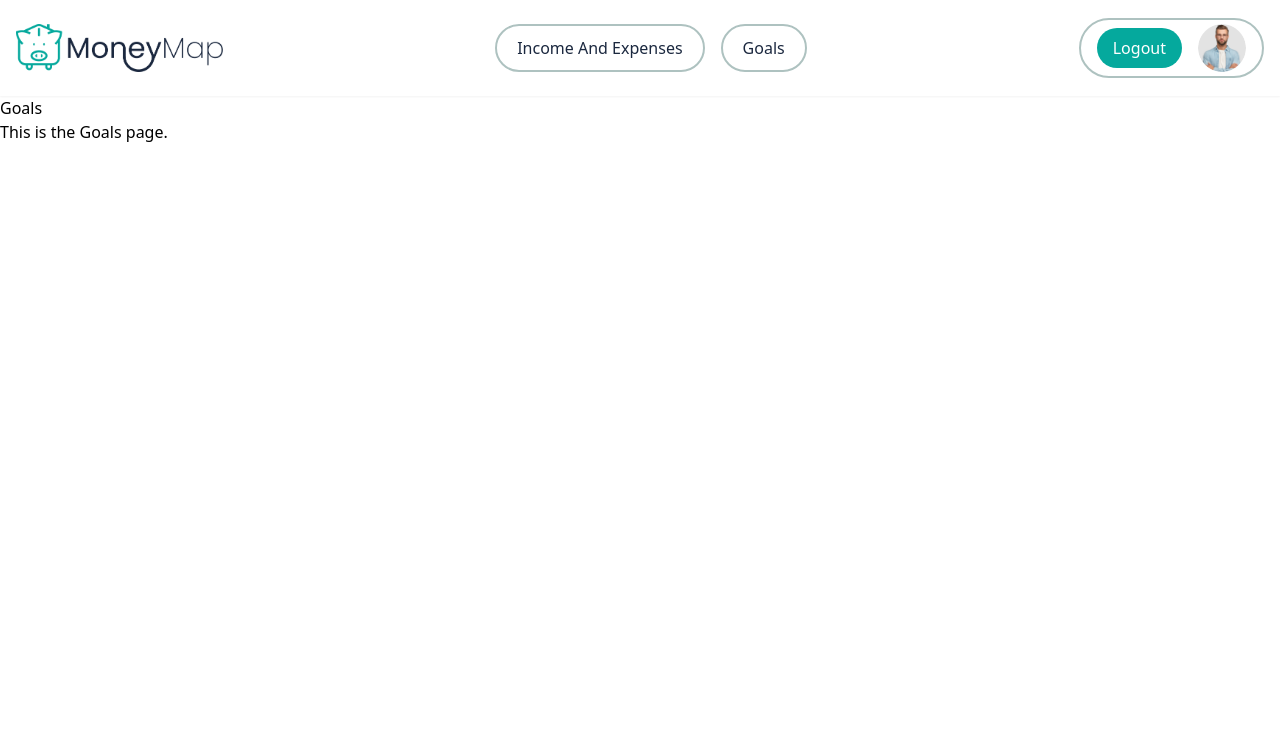
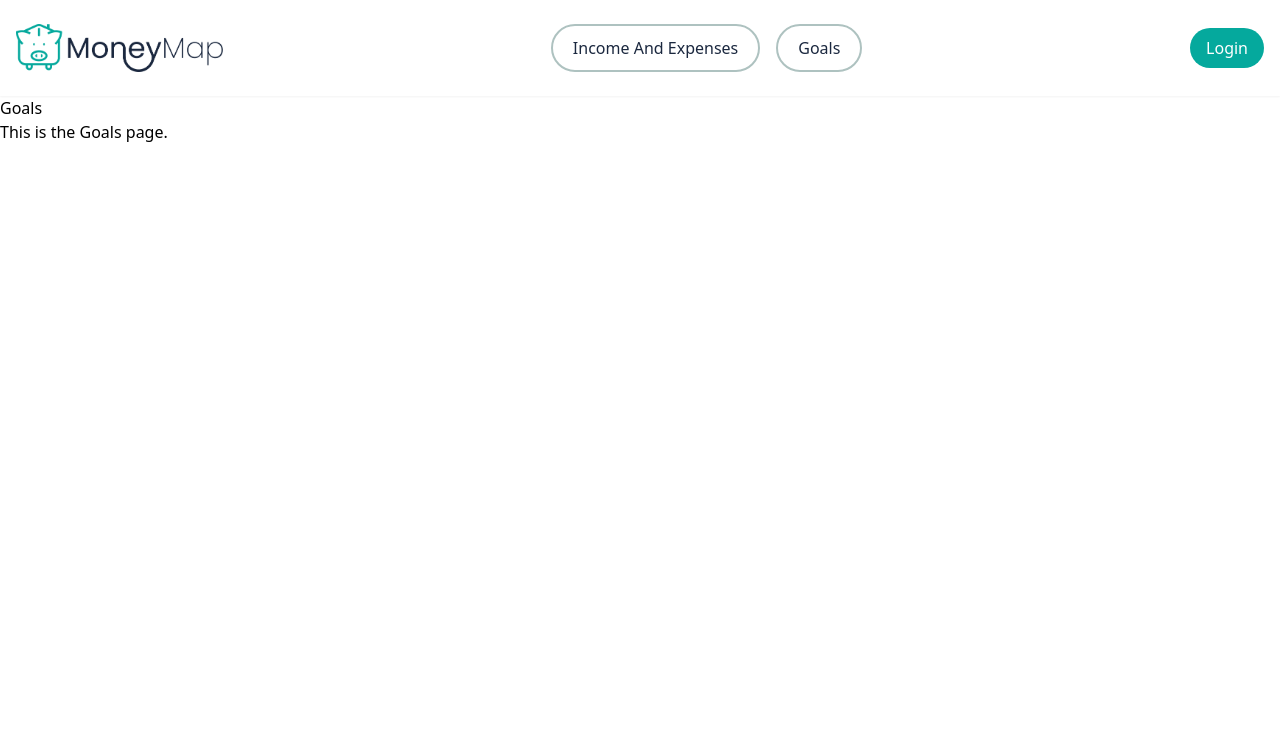
Before and after one commit to MoneyMap-Project/MoneyMap, a Django app: page /goals/ in a window 1280 px wide. Shown: the top 735 px of the page. Run offline with Django 5.2, Linux system fonts and the light colour scheme; some libraries are stand-ins or nearby versions.

Commit message:
fixed login/logout button

```diff
--- a/moneymap/templates/moneymap/base.html
+++ b/moneymap/templates/moneymap/base.html
@@ -18,14 +18,22 @@
             display: flex;
             flex-direction: column;
         }
+        header {
+            position: fixed;
+            top: 0;
+            left: 0;
+            right: 0;
+            z-index: 50;
+        }
         main {
             flex: 1;
+            padding-top: 6rem;
         }
     </style>
 </head>
 
 <body>
-    <header class="w-full bg-white top-0 left-0 right-0 z-50 shadow-sm">
+    <header class="w-full bg-white shadow-sm">
         <div class="container mx-auto px-4 flex justify-between items-center h-24">
             <!-- Logo -->
             <div class="flex items-center h-full">
@@ -55,18 +63,19 @@
                 </a>
             </div>
 
-            <div class="h-[60px] px-4 py-2.5 rounded-full border-2 border-[#aec2c0] flex items-center gap-4">
-                <!-- Logout Button -->
-                <div class="bg-[#05a99d] rounded-full px-4 py-2 flex items-center justify-center transition-colors duration-300 hover:bg-[#aec2c0] hover:text-[#1b283f]">
-                    <div class="text-white text-base font-normal font-Poppins capitalize transition-colors duration-300">Logout</div>
-                </div>
-                <!-- Profile Image -->
-                <div class="w-12 h-12 rounded-full overflow-hidden">
-                    <img src="{% static 'base/profile.png' %}" alt="Profile" class="w-full h-full object-cover" />
-                </div>
+            <!-- Logout/Login Button -->
+                {% if user.is_authenticated %}
+                    <div class="bg-[#05a99d] rounded-full px-4 py-2 flex items-center justify-center transition-colors duration-300 hover:bg-[#aec2c0] hover:text-[#1b283f]">
+                        <a href="/accounts/logout/" class="text-white text-base font-normal font-Poppins capitalize">Logout</a>
+                    </div>
+                {% else %}
+                    <a href="/accounts/login/" class="bg-[#05a99d] rounded-full px-4 py-2 flex items-center justify-center transition-colors duration-300 hover:bg-[#aec2c0] hover:text-[#1b283f]">
+                        <div class="text-white text-base font-normal font-Poppins capitalize">Login</div>
+                    </a>
+                {% endif %}
             </div>
-        </div>
     </header>
+
 
     <!-- Main Content Block -->
     <main>
```
